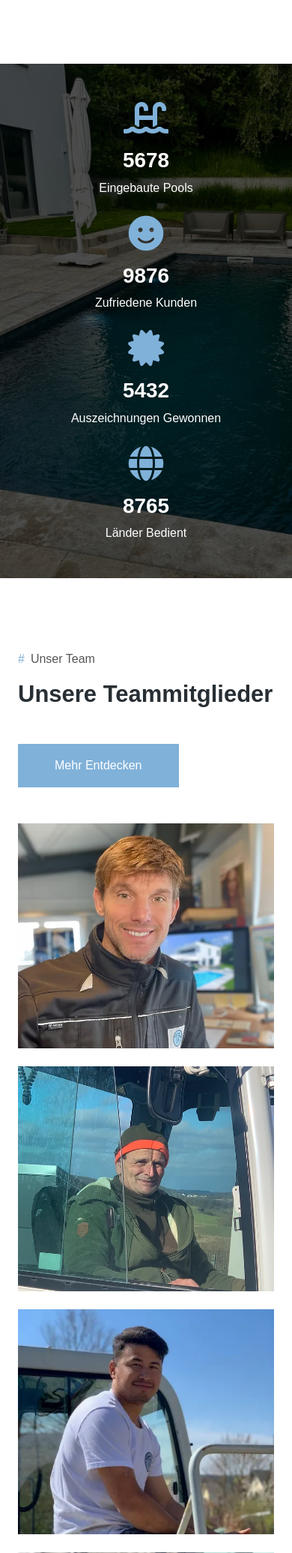
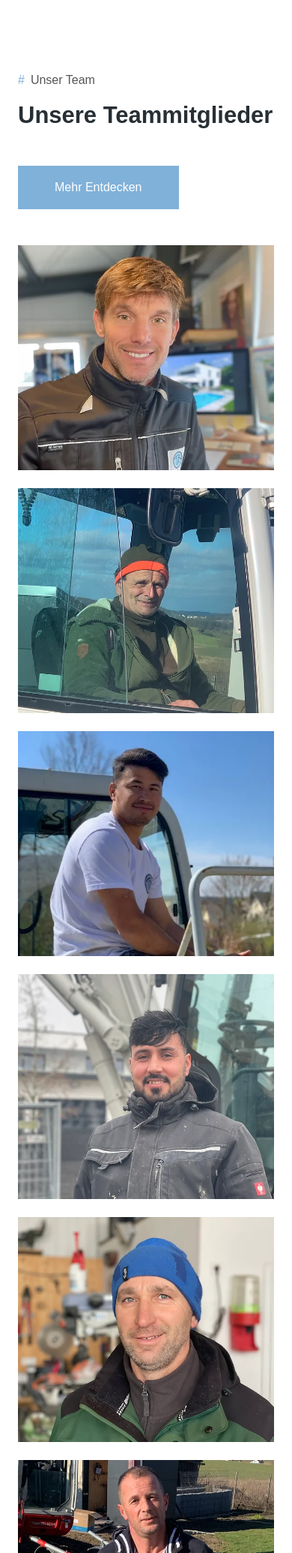
Before and after one commit to enisgjinii/tf-schwimmbadbau, a PHP site: page /about.php in a window 390 px wide. Shown: the part 1861-3932 px from the top of the page at 75% size. Run offline with PHP 8.4, Linux system fonts and the light colour scheme; some libraries are stand-ins or nearby versions; some web fonts are replaced.

Commit message:
Remove facts section from about.php for a cleaner layout. Update navbar.php to include a new logo image while maintaining responsive design.

```diff
--- a/about.php
+++ b/about.php
@@ -96,32 +96,7 @@
     </div>
   </div>
   <!-- About End -->
-  <!-- Facts Start -->
-  <div class="container-fluid bg-primary facts my-5 py-5 wow fadeInUp" data-wow-delay="0.1s">
-    <div class="row g-4">
-      <div class="col-md-6 col-lg-3 text-center wow fadeIn" data-wow-delay="0.1s">
-        <i class="fa fa-swimming-pool fa-3x text-primary mb-3"></i>
-        <h1 class="text-white mb-2" data-toggle="counter-up">5678</h1>
-        <p class="text-white mb-0">Eingebaute Pools</p>
-      </div>
-      <div class="col-md-6 col-lg-3 text-center wow fadeIn" data-wow-delay="0.3s">
-        <i class="fa fa-smile fa-3x text-primary mb-3"></i>
-        <h1 class="text-white mb-2" data-toggle="counter-up">9876</h1>
-        <p class="text-white mb-0">Zufriedene Kunden</p>
-      </div>
-      <div class="col-md-6 col-lg-3 text-center wow fadeIn" data-wow-delay="0.5s">
-        <i class="fa fa-certificate fa-3x text-primary mb-3"></i>
-        <h1 class="text-white mb-2" data-toggle="counter-up">5432</h1>
-        <p class="text-white mb-0">Auszeichnungen Gewonnen</p>
-      </div>
-      <div class="col-md-6 col-lg-3 text-center wow fadeIn" data-wow-delay="0.7s">
-        <i class="fa fa-globe fa-3x text-primary mb-3"></i>
-        <h1 class="text-white mb-2" data-toggle="counter-up">8765</h1>
-        <p class="text-white mb-0">Länder Bedient</p>
-      </div>
-    </div>
-  </div>
-  <!-- Facts End -->
+
   <?php include 'partials/team.php'; ?>
   <?php include 'partials/footer.php'; ?>
   <!-- Zurück nach oben Button -->
--- a/partials/navbar.php
+++ b/partials/navbar.php
@@ -24,10 +24,9 @@ function getDropdownActiveClass($pages)
 <!-- Navbar Start -->
 <nav class="navbar navbar-expand-lg bg-white navbar-light sticky-top py-lg-0 px-4 px-lg-5 wow fadeIn" style="box-shadow: 0 0 0 0" data-wow-delay="0.1s">
     <a href="index.php" class="navbar-brand p-0 d-flex align-items-center">
-        <!-- <img class="img-fluid me-3" src="img/icon/icon-10.png" alt="Icon" /> -->
-        <h5 class="m-0 text-primary">
-            <span class="d-none d-md-inline">TF-Schwimmbadbau/Gartenbau</span>
-            <span class="d-inline d-md-none">TF</span>
+        <img class="img-fluid me-3" src="img/TF Logo mit Schrift 20_1_23.avif" alt="TF Logo" style="max-height: 50px;" />
+        <h5 class="m-0 text-primary d-inline d-md-none">
+            TF
         </h5>
     </a>
     <button type="button" class="navbar-toggler" data-bs-toggle="collapse" data-bs-target="#navbarCollapse">
```
